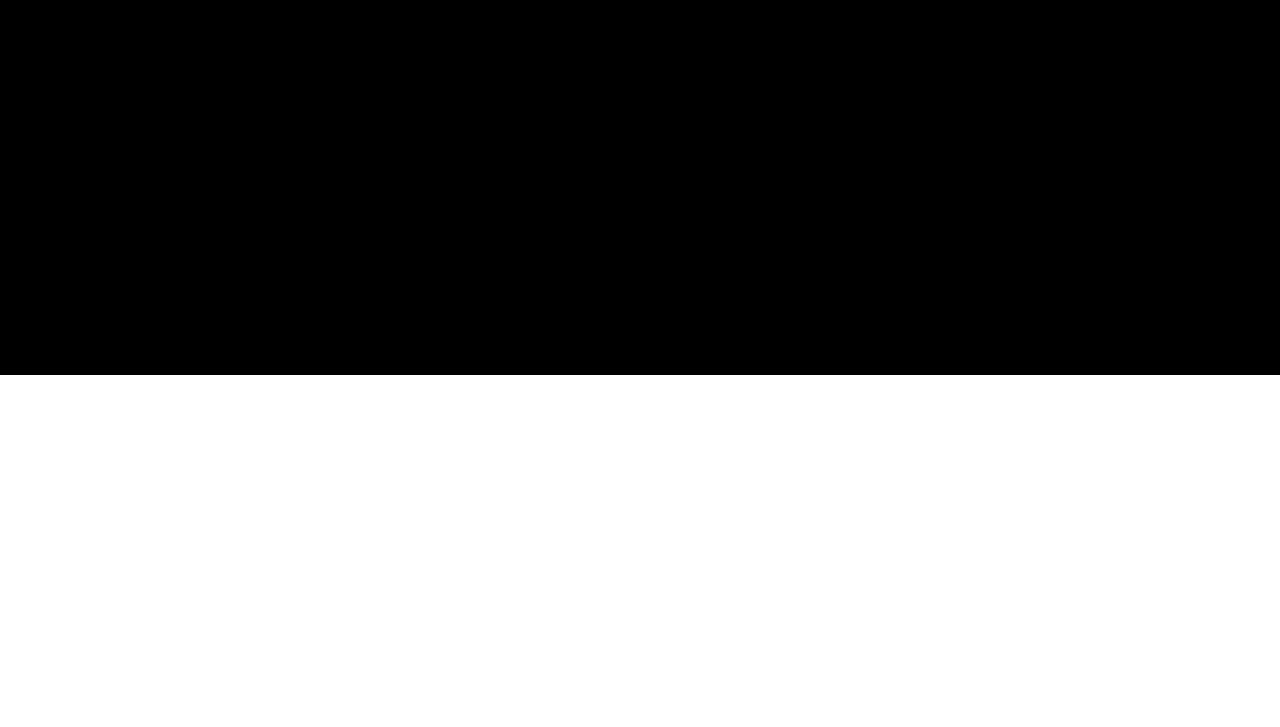
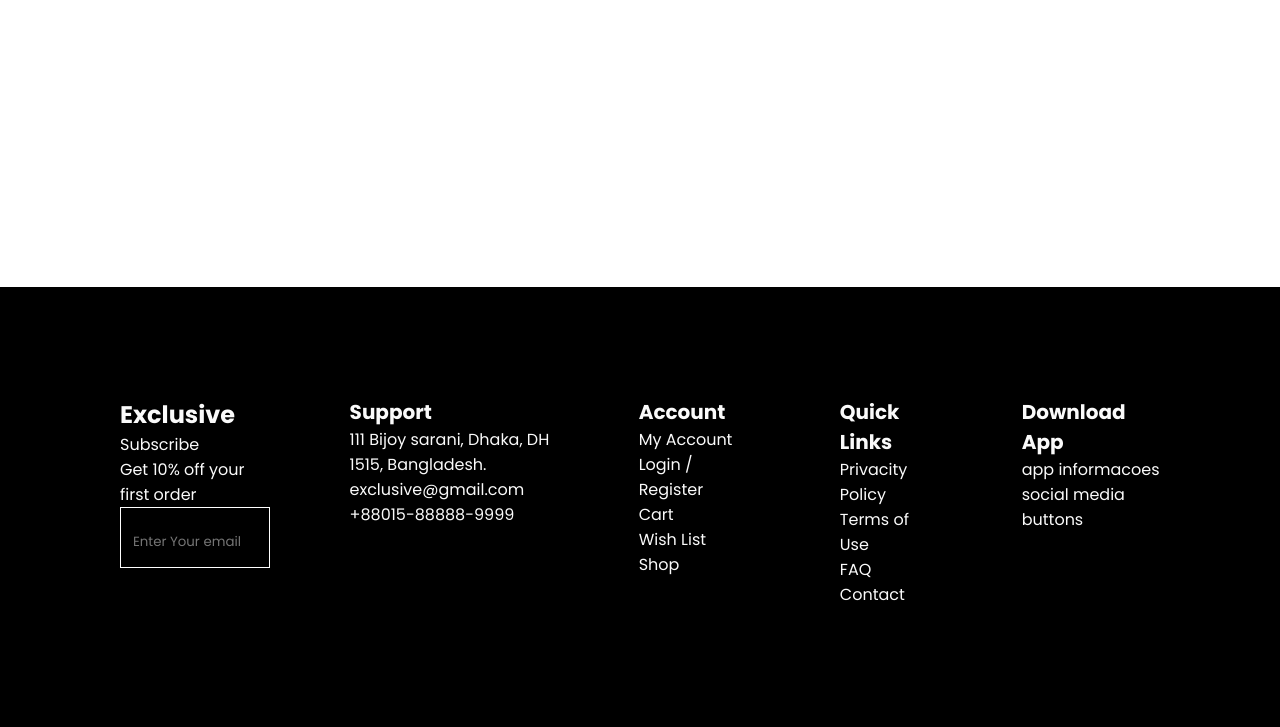
Before and after one commit to EnderJGV/Simple-E-commerce-Template, a plain HTML site: page index.html in a window 1280 px wide. Shown: the part 73-800 px from the top of the page. Drawn offline with Linux system fonts and the light colour scheme.

Commit message:
Começando a fazer o footer

```diff
--- a/index.html
+++ b/index.html
@@ -12,6 +12,44 @@
 <body>
     <h1>Projeto em Desenvolvimento...</h1>
     <script src="main/main.js"></script>
-    <div style="width: 100vw; height: 400px; background-color: black; color: white;">Rodapé</div>
+    <div class="footer">
+        <div class="footer-content">
+            <div>
+                <span class="text-emphasis" style="font-size: 24px;">Exclusive</span>
+                <span>Subscribe</span>
+                <span>Get 10% off your first order</span>
+                <div class="email-input">
+                    <input type="text" placeholder="Enter Your email">
+                    <i class="fa-regular fa-paper-plane"></i>
+                </div>
+            </div>
+            <div>
+                <span class="text-emphasis">Support</span>
+                <span>111 Bijoy sarani, Dhaka,  DH 1515, Bangladesh.</span>
+                <span>exclusive@gmail.com</span>
+                <span>+88015-88888-9999</span>
+            </div>
+            <div>
+                <span class="text-emphasis">Account</span>
+                <span>My Account</span>
+                <span>Login / Register</span>
+                <span>Cart</span>
+                <span>Wish List</span>
+                <span>Shop</span>
+            </div>
+            <div>
+                <span class="text-emphasis">Quick Links</span>
+                <span>Privacity Policy</span>
+                <span>Terms of Use</span>
+                <span>FAQ</span>
+                <span>Contact</span>
+            </div>
+            <div>
+                <span class="text-emphasis">Download App</span>
+                <div>app informacoes</div>
+                <div>social media buttons</div>
+            </div>
+        </div>
+    </div>
 </body>
 </html>
--- a/main/main.css
+++ b/main/main.css
@@ -33,3 +33,49 @@
     border: none;
     box-sizing: border-box;
 }
+
+.footer{
+    background-color: var(--button-card);
+    height: 440px;
+    width: 100vw;
+    position:fixed;
+    color: var(--text-1);
+    bottom: 0px;
+    justify-content: center;
+    align-items: center;
+    display: flex;
+
+    .footer-content{
+        height: 50%;
+        width: 81.25%;
+        margin: 0 auto;
+        display: grid;
+        grid-template-columns: auto auto auto auto auto;
+        column-gap: 80px;
+    }
+
+    .footer-content > div{
+        display: flex;
+        flex-direction: column;
+    }
+
+    .text-emphasis{
+        font-size: 20px;
+        font-weight: bold;
+    }
+
+    .email-input{
+        border: 1px solid var(--primary-white);
+        padding: 12px;
+    }
+
+    .email-input i {
+        font-size: 24px;
+    }
+
+    .email-input input {
+        height: 24px;
+        width: 100%;
+        background-color: transparent;
+    }
+}
```
